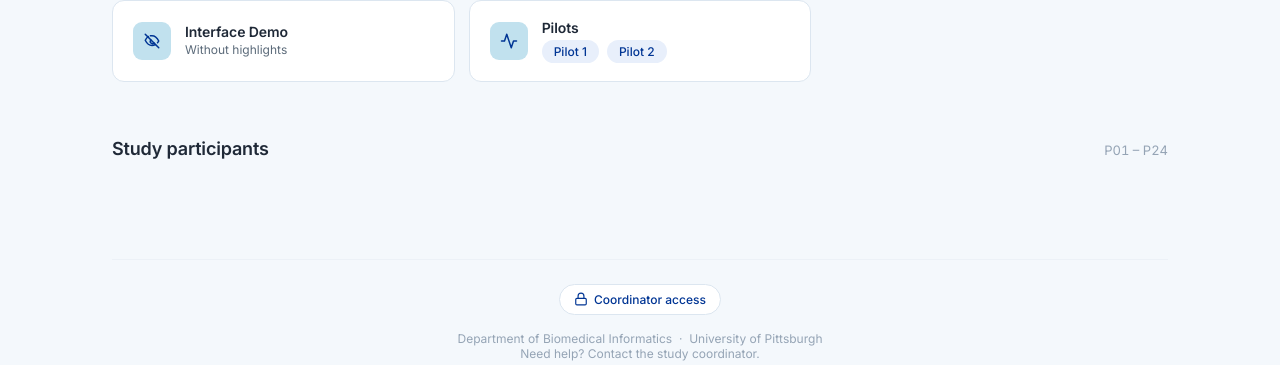
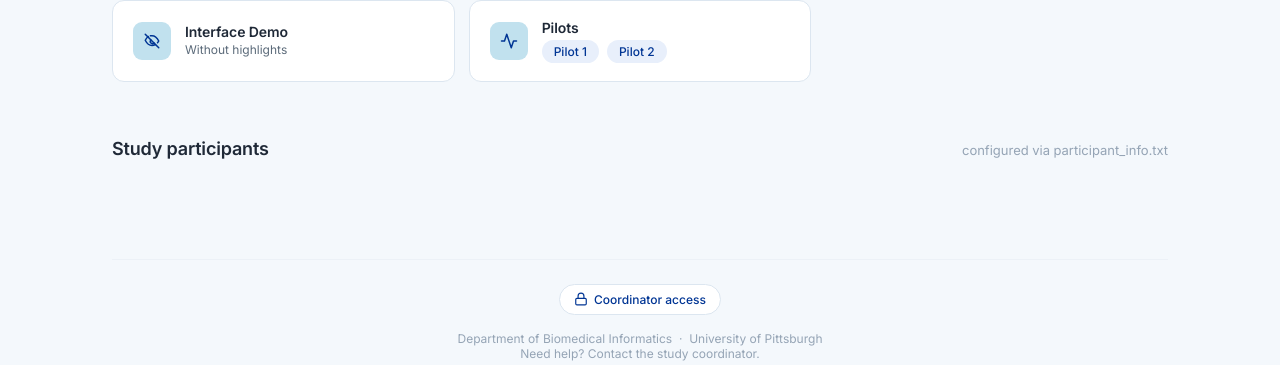
Before and after one commit to lucacalzoni/LEMR-Automation-Bias, a Django app: page /WebEmrGui/ in a window 1280 px wide. Shown: the part 549-914 px from the top of the page. Run offline with Django 3.2, Linux system fonts and the light colour scheme.

Commit message:
Genericize hardcoded 'P01 – P24' section label in home screen. Study-specific count baked into the participants section header. Replaced with a study-agnostic 'configured via participant_info.txt' so downstream users of this repo don't inherit a misleading label.

```diff
--- a/EvaluationStudy/WebEmrGui/templates/WebEmrGui/home_screen.html
+++ b/EvaluationStudy/WebEmrGui/templates/WebEmrGui/home_screen.html
@@ -426,7 +426,7 @@
     <section class="section">
         <div class="section__header">
             <h2 class="section__title">Study participants</h2>
-            <span class="section__count">P01 – P24</span>
+            <span class="section__count">configured via participant_info.txt</span>
         </div>
         <div class="grid">
             {% for user in full %}
```
